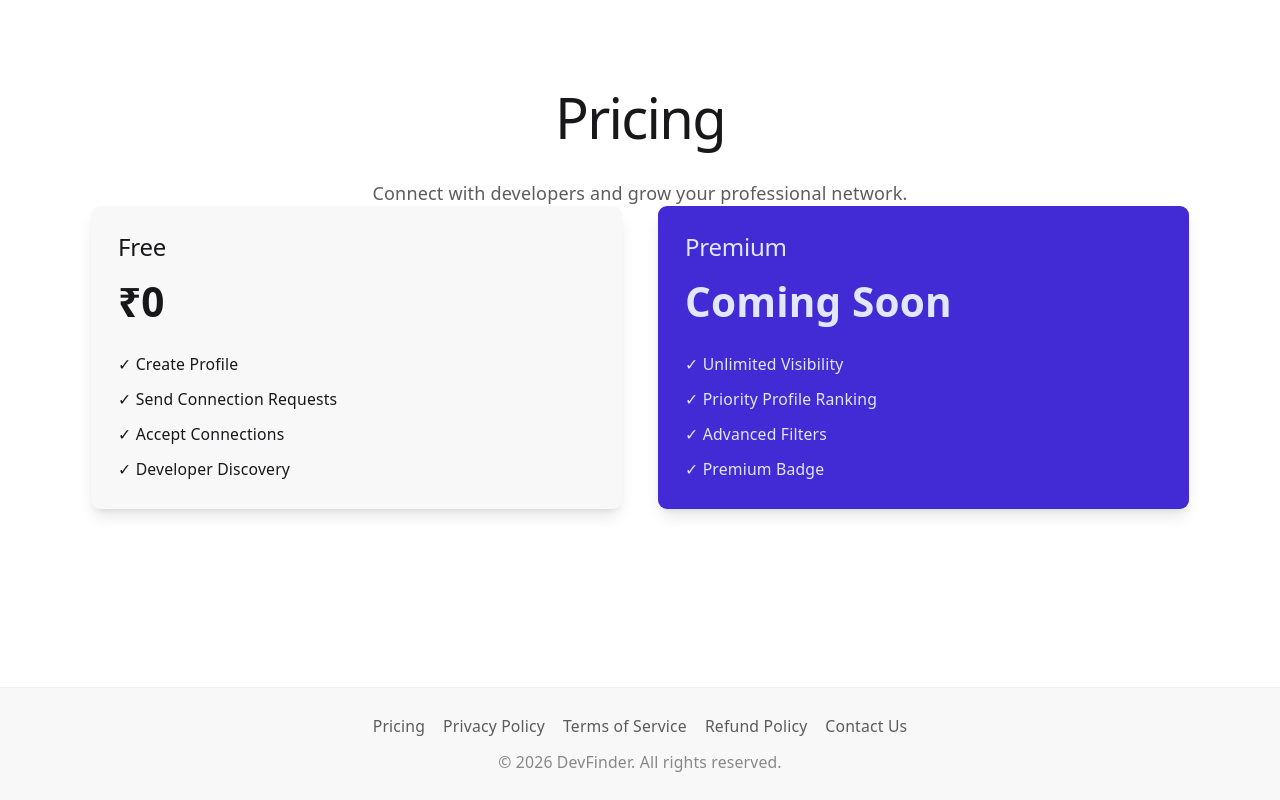
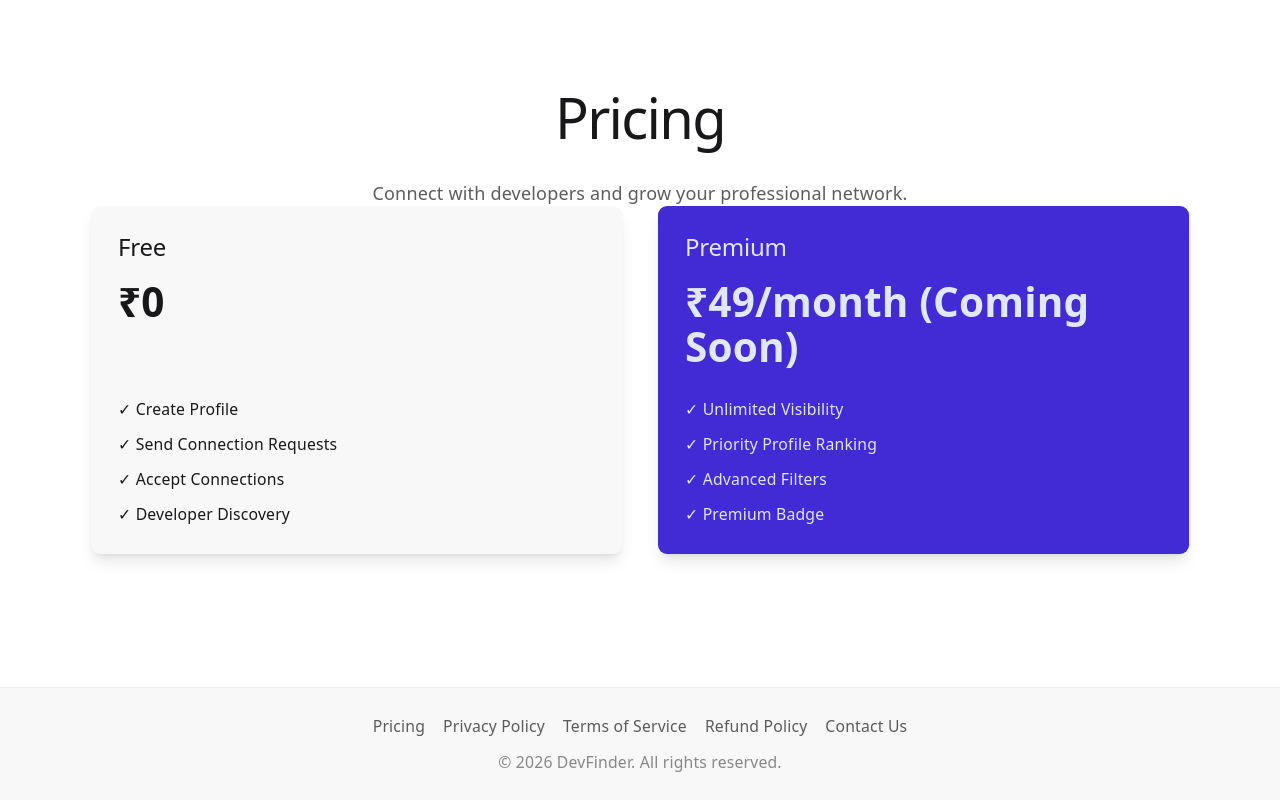
Before and after one commit to prateekchitransh1907/devFinderFE, a React (Vite) app: page /pricing in a window 1280 px wide. Built offline with nearby package versions, Linux system fonts and the light colour scheme; no server answers.

Commit message:
added pricing plan

```diff
--- a/src/pages/legal/Pricing.jsx
+++ b/src/pages/legal/Pricing.jsx
@@ -27,7 +27,7 @@
                 <div className="card bg-primary text-primary-content shadow-lg">
                     <div className="card-body">
                         <h2 className="card-title">Premium</h2>
-                        <p className="text-4xl font-bold">Coming Soon</p>
+                        <p className="text-4xl font-bold">₹49/month (Coming Soon)</p>
 
                         <ul className="space-y-2 mt-4">
                             <li>✓ Unlimited Visibility</li>
```
